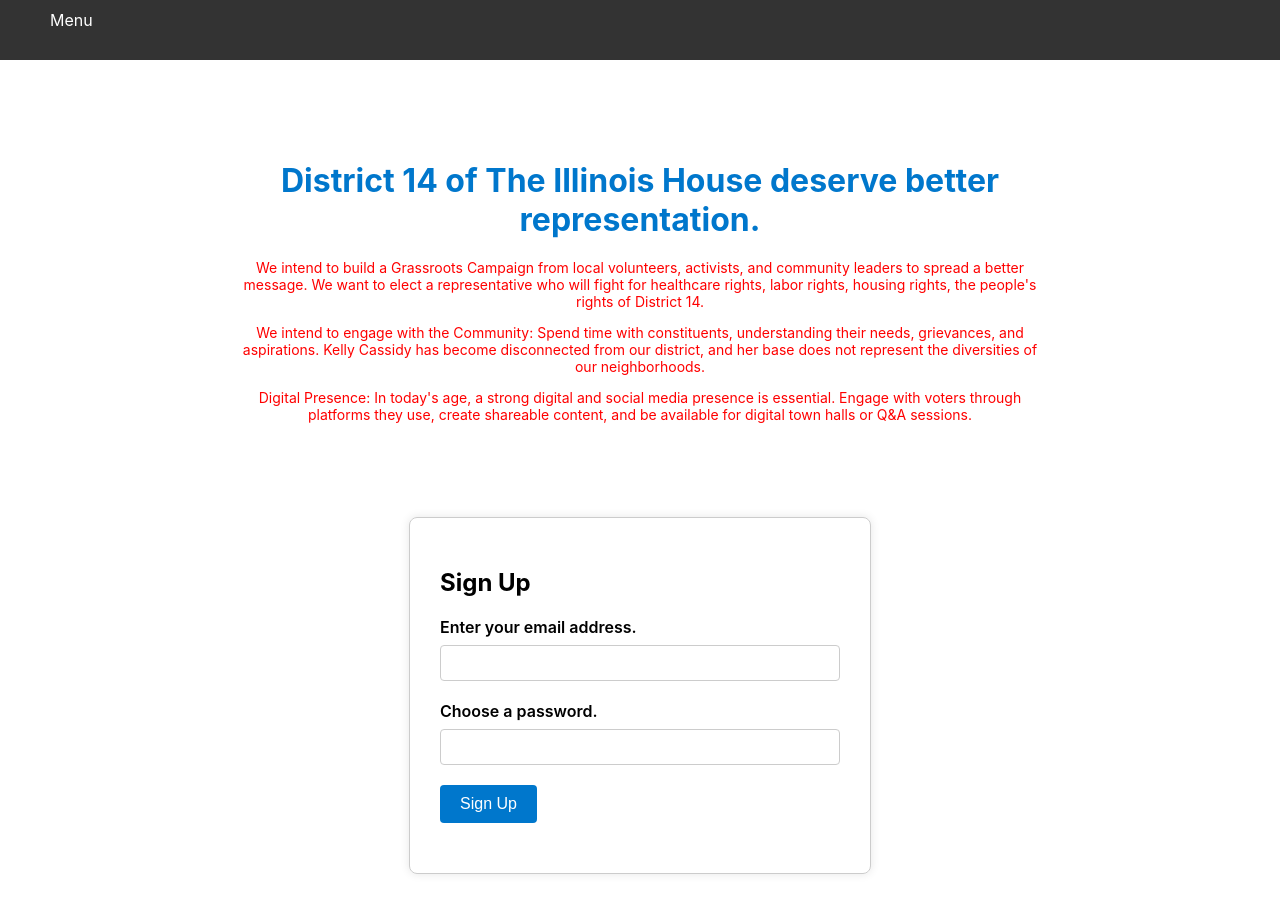
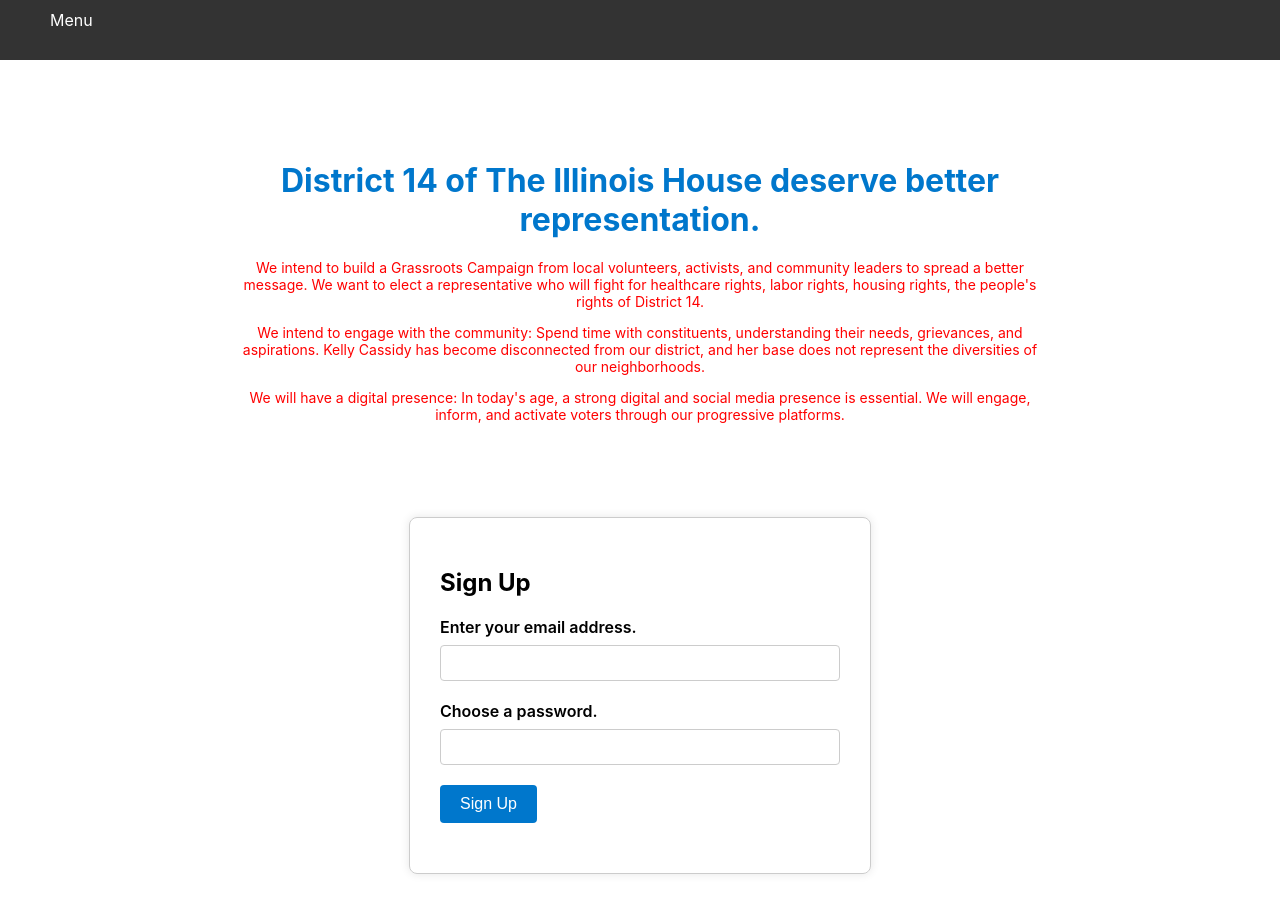
Before and after one commit to jerry-vrabel-development/citizens-against-cassidy, a React (Create React App) app: page / in a window 1280 px wide. Shown: the top 912 px of the page. Built offline with nearby package versions, Linux system fonts and the light colour scheme; no server answers.

Commit message:
updated stuff

```diff
--- a/src/App.js
+++ b/src/App.js
@@ -4,6 +4,7 @@ import Home from './views/Home';
 import About from './views/About';
 import Login from './views/LoginPage';
 import SignUpForm from './components/SignUpForm';
+import { AuthProvider } from './contexts/Auth';
 
 function App() {
   return (
--- a/src/contexts/Auth.js
+++ b/src/contexts/Auth.js
@@ -1,7 +1,7 @@
-import React, { useContext, useState, useEffect } from 'react'
+import React, { useContext, createContext, useState, useEffect } from 'react'
 import { supabase } from './../supabaseClient';
 
-const AuthContext = React.createContext()
+export const AuthContext = createContext()
 
 export function useAuth() {
   return useContext(AuthContext)
--- a/src/views/Home.js
+++ b/src/views/Home.js
@@ -10,8 +10,8 @@ const Home = () => {
          activists, and community leaders to spread a better message.
          We want to elect a representative who will fight for healthcare rights, labor rights, housing rights, the people's rights of District 14.
       </p>
-      <p>We intend to engage with the Community: Spend time with constituents, understanding their needs, grievances, and aspirations. Kelly Cassidy has become disconnected from our district, and her base does not represent the diversities of our neighborhoods.</p>
-      <p>Digital Presence: In today's age, a strong digital and social media presence is essential. Engage with voters through platforms they use, create shareable content, and be available for digital town halls or Q&A sessions.</p>
+      <p>We intend to engage with the community: Spend time with constituents, understanding their needs, grievances, and aspirations. Kelly Cassidy has become disconnected from our district, and her base does not represent the diversities of our neighborhoods.</p>
+      <p>We will have a digital presence: In today's age, a strong digital and social media presence is essential. We will engage, inform, and activate voters through our progressive platforms.</p>
 
       {/* Additional content goes here */}
     </div>
```
